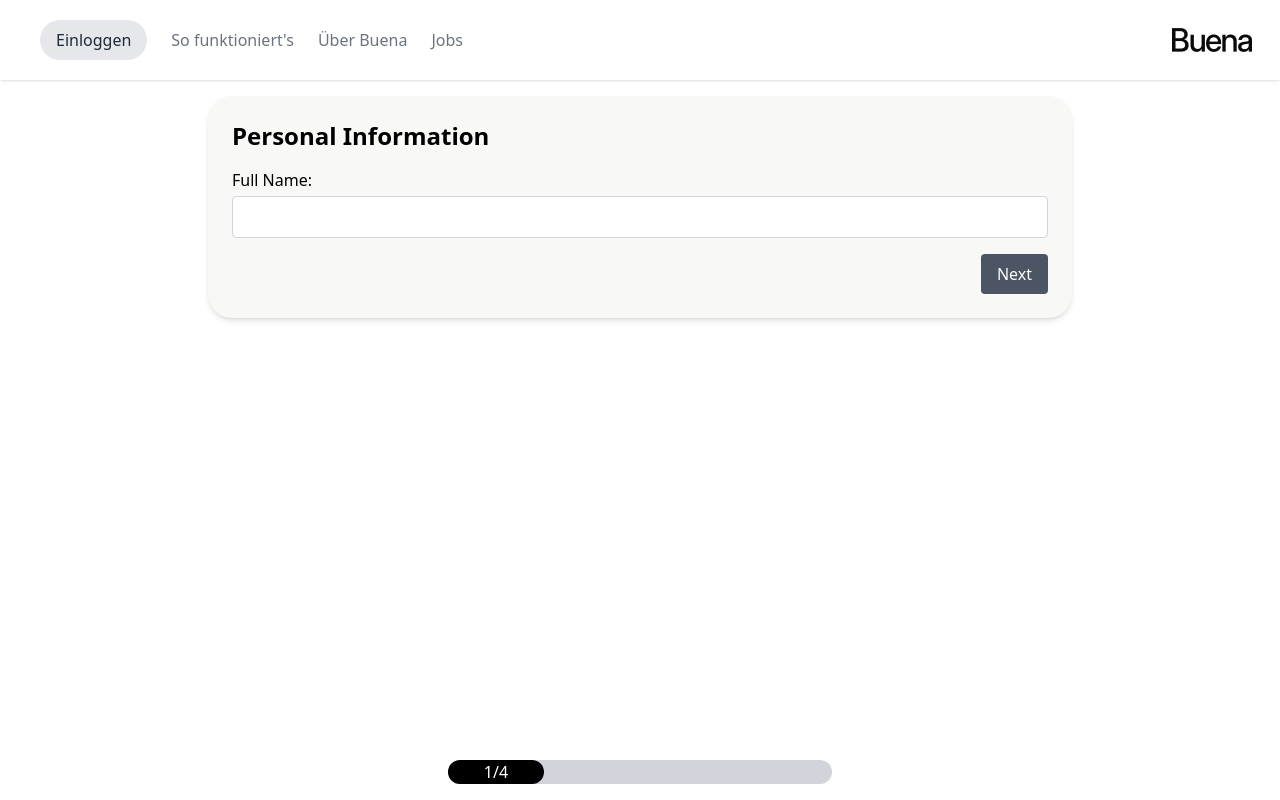
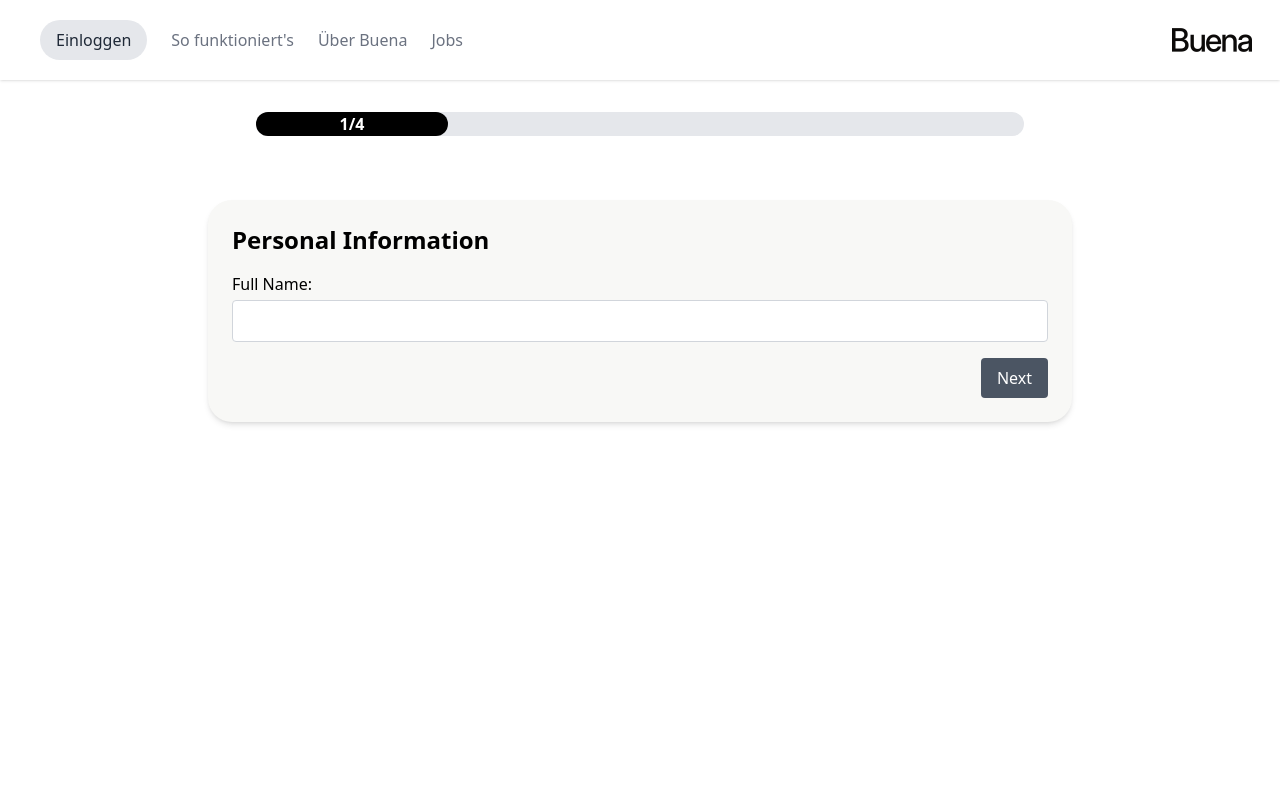
Before and after one commit to ali6134/buena-mockdesign-as, a React (Create React App) app: page / in a window 1280 px wide. Both pictures are taken after a click on the button "Get Started". Built offline with nearby package versions, Linux system fonts and the light colour scheme.

Commit message:
ProgressBar angepasst nach User testing mit meinen armen freunden

```diff
--- a/src/App.tsx
+++ b/src/App.tsx
@@ -1,11 +1,10 @@
 import React, { useState } from 'react';
-import { BrowserRouter as Router, Route, Routes, useLocation } from 'react-router-dom';
+import { BrowserRouter as Router, Route, Routes } from 'react-router-dom';
 import PersonalInfo from './pages/PersonalInfo';
 import ContactInfo from './pages/ContactInfo';
 import SalaryInfo from './pages/SalaryInfo';
 import Sum from './pages/Sum';
 import Welcome from './pages/Welcome';
-import ProgressBar from './ProgressBar';
 import { AppProvider } from './AppContext';
 import Layout from './Layout';
 
@@ -17,7 +16,7 @@ const App: React.FC = () => {
     <AppProvider>
       <Router>
         <div className="App flex flex-col min-h-screen">
-          <Layout>
+          <Layout currentStep={currentStep} totalSteps={totalSteps}>
             <Routes>
               <Route path="/" element={<Welcome />} />
               <Route path="/personal-info" element={<PersonalInfo setCurrentStep={setCurrentStep} />} />
@@ -26,17 +25,10 @@ const App: React.FC = () => {
               <Route path="/sum" element={<Sum setCurrentStep={setCurrentStep} />} />
             </Routes>
           </Layout>
-          <ProgressBarWrapper currentStep={currentStep} totalSteps={totalSteps} />
         </div>
       </Router>
     </AppProvider>
   );
 };
 
-const ProgressBarWrapper: React.FC<{ currentStep: number; totalSteps: number }> = ({ currentStep, totalSteps }) => {
-  const location = useLocation();
-  const shouldShowProgressBar = location.pathname !== '/';
-  return shouldShowProgressBar ? <ProgressBar currentStep={currentStep} totalSteps={totalSteps} /> : null;
-};
-
 export default App;
--- a/src/Layout.tsx
+++ b/src/Layout.tsx
@@ -1,15 +1,20 @@
 import React, { useState } from 'react';
-import { Link } from 'react-router-dom';
+import { Link, useLocation } from 'react-router-dom';
 import { FiMenu } from 'react-icons/fi';
 import { FaTimes } from 'react-icons/fa';
 import logo from './assets/buena-logo.png';
+import ProgressBar from './components/ProgressBar'; // Überprüfen Sie, ob dies der richtige Pfad ist
 
 interface LayoutProps {
   children: React.ReactNode;
+  currentStep: number;
+  totalSteps: number;
 }
 
-const Layout: React.FC<LayoutProps> = ({ children }) => {
+const Layout: React.FC<LayoutProps> = ({ children, currentStep, totalSteps }) => {
   const [menuOpen, setMenuOpen] = useState(false);
+  const location = useLocation();
+  const isWelcomePage = location.pathname === '/';
 
   const toggleMenu = () => {
     setMenuOpen(!menuOpen);
@@ -37,6 +42,16 @@ const Layout: React.FC<LayoutProps> = ({ children }) => {
           </Link>
         </div>
       </header>
+      {!isWelcomePage && (
+        <div className="w-full flex justify-center my-4">
+          <ProgressBar
+            bgcolor="#000000"
+            completed={(currentStep / totalSteps) * 100}
+            currentStep={currentStep}
+            totalSteps={totalSteps}
+          />
+        </div>
+      )}
       {menuOpen && (
         <nav className="w-full bg-white shadow-md md:hidden">
           <div className="flex flex-col p-4">
@@ -47,7 +62,7 @@ const Layout: React.FC<LayoutProps> = ({ children }) => {
           </div>
         </nav>
       )}
-      <main className="w-full max-w-4xl p-4">
+      <main className="w-full max-w-4xl p-4 mt-4">
         {children}
       </main>
     </div>
--- a/src/ProgressBar.tsx
+++ /dev/null
@@ -1,19 +0,0 @@
-import React from 'react';
-
-interface ProgressBarProps {
-  currentStep: number;
-  totalSteps: number;
-}
-
-const ProgressBar: React.FC<ProgressBarProps> = ({ currentStep, totalSteps }) => {
-  const percentage = (currentStep / totalSteps) * 100;
-  return (
-    <div className="fixed bottom-4 left-1/2 transform -translate-x-1/2 w-full max-w-lg bg-gray-300 rounded-full h-6" style={{ width: '30%'}}>
-      <div className="absolute bg-black h-6 rounded-full text-center text-white" style={{ width: `${percentage}%` }}>
-        {currentStep}/{totalSteps}
-      </div>
-    </div>
-  );
-};
-
-export default ProgressBar;
--- /dev/null
+++ b/src/components/ProgressBar.tsx
@@ -0,0 +1,23 @@
+import React from "react";
+
+interface ProgressBarProps {
+  bgcolor: string;
+  completed: number;
+  currentStep: number;
+  totalSteps: number;
+}
+
+const ProgressBar: React.FC<ProgressBarProps> = ({ bgcolor, completed, currentStep, totalSteps }) => {
+  return (
+    <div className="w-full max-w-3xl bg-gray-200 rounded-full h-6 my-4 mx-auto">
+      <div
+        className="h-full rounded-full flex items-center justify-center"
+        style={{ width: `${completed}%`, backgroundColor: bgcolor, transition: 'width 1s ease-in-out' }}
+      >
+        <span className="text-white font-bold">{`${currentStep}/${totalSteps}`}</span>
+      </div>
+    </div>
+  );
+};
+
+export default ProgressBar;
```
Also changed, not shown: src/ProgressBar.css (deleted, +0 -17 lines).
